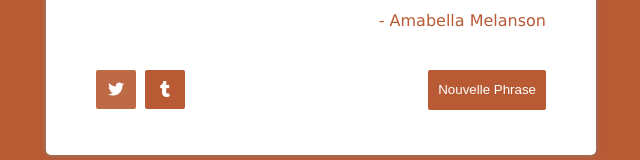
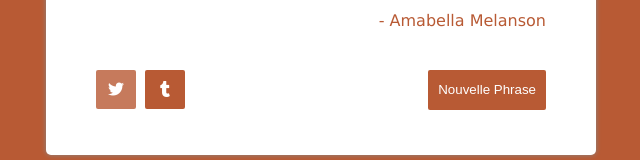
Before and after one commit to ShayReichert/random_quote_machine, a React (Create React App) app: page / in a window 1280 px wide. In both pictures the pointer is over the link 435 px from the left and 462 px from the top of the page. Shown: the part 373-533 px from the top of the page, without its empty margins (319-959 px from the left). Built offline with nearby package versions, Linux system fonts and the light colour scheme.

Commit message:
bug css button fixed

```diff
--- a/src/RandomQuotesMachine/QuoteWrapper.css
+++ b/src/RandomQuotesMachine/QuoteWrapper.css
@@ -59,7 +59,6 @@
 .button {
     display: inline-block;
     position: relative;
-
 }
 .button button {
     cursor: pointer;
@@ -70,6 +69,7 @@
     color: #fff;
     border-radius: 2px;
     transition: all ease 700ms;
+    outline: none;
 }
 .button a {
     cursor: pointer;
@@ -80,8 +80,8 @@
     border-radius: 2px;
     transition: all ease 700ms;
 }
-button:hover, a:hover {
-    opacity: 0.9;
+.button a:hover , .button button:hover {
+    opacity: 0.8;
 }
 .btn-new-sentence {
     cursor: pointer;
```
